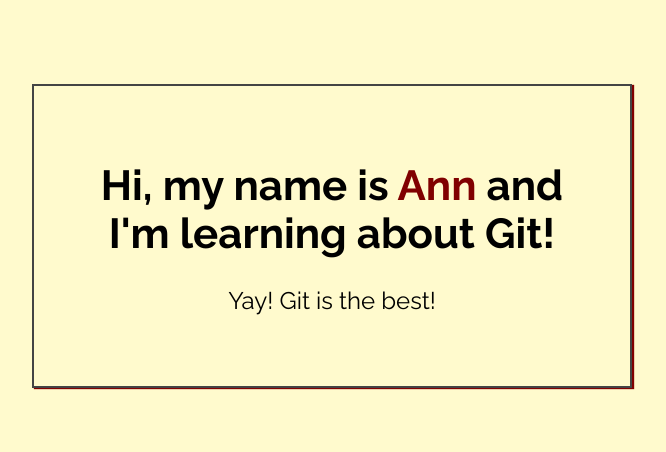
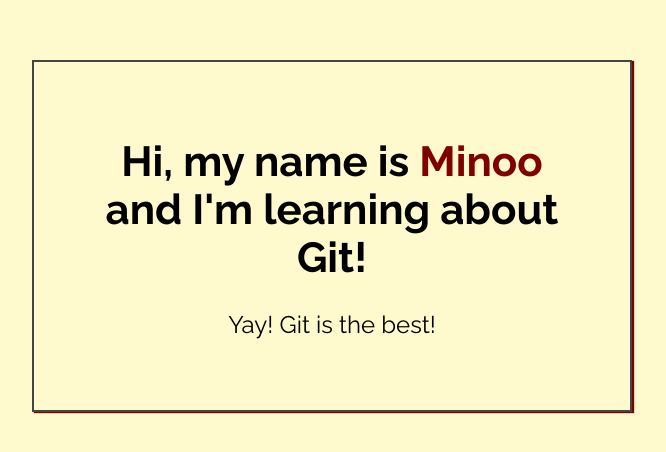
Before and after one commit to minoomayfield/Skillcrush-Project, a plain HTML site: page index.html in a window 1280 px wide. Shown: the part 164-616 px from the top of the page, without its empty margins (308-974 px from the left). Drawn offline with Linux system fonts and the light colour scheme.

Commit message:
Added name to index.html

```diff
--- a/index.html
+++ b/index.html
@@ -14,7 +14,7 @@
 <body>
 
     <div class="greeting">
-        <h1>Hi, my name is <span class="highlight">Ann</span> and I'm learning about Git! </h1>
+        <h1>Hi, my name is <span class="highlight">Minoo</span> and I'm learning about Git! </h1>
 
         <p>Yay! Git is the best!</p>
     </div>
```
